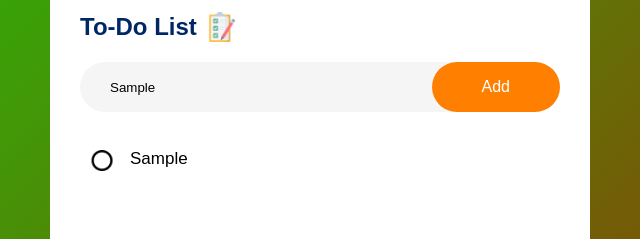
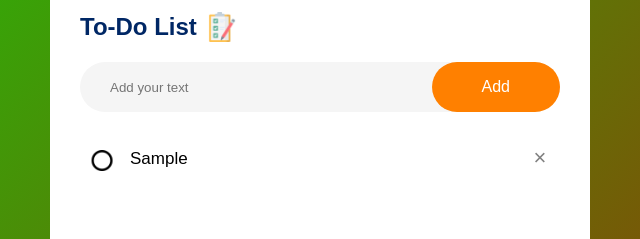
Before and after one commit to d4nc3w/To-Do-List-App, a plain HTML site: page App/index.html in a window 1280 px wide. Both pictures are taken after typing "Sample" into the empty fields and a click on the button "Add". Shown: the part 138-377 px from the top of the page, 320-960 px from the left. Drawn offline with Linux system fonts and the light colour scheme.

Commit message:
Added script for removing and checking as done

```diff
--- a/App/script.js
+++ b/App/script.js
@@ -9,5 +9,18 @@ function addTask(){
         let li = document.createElement("li");
         li.innerHTML = inputBox.value;
         listContainer.appendChild(li);
+        let span = document.createElement("span");
+        span.innerHTML = "\u00d7";
+        li.appendChild(span);
     }
+    inputBox.value = "";
 }
+
+listContainer.addEventListener("click", function(e){
+    if(e.target.tagName === "LI"){
+        e.target.classList.toggle("checked");
+    }
+    else if(e.target.tagName === "SPAN"){
+        e.target.parentElement.remove();
+    }
+});
--- a/App/style.css
+++ b/App/style.css
@@ -93,3 +93,20 @@ ul li.checked{
 ul li.checked::before{
     background-image: url(images/check.png);
 }
+
+ul li span{
+    position: absolute;
+    right: 0;
+    top: 1px;
+    width: 40px;
+    height: 40px;
+    font-size: 22px;
+    color: grey;
+    line-height: 40px;
+    text-align: center;
+    border-radius: 100%;
+}
+
+ul li span:hover{
+    background: lightgray;
+}
```
